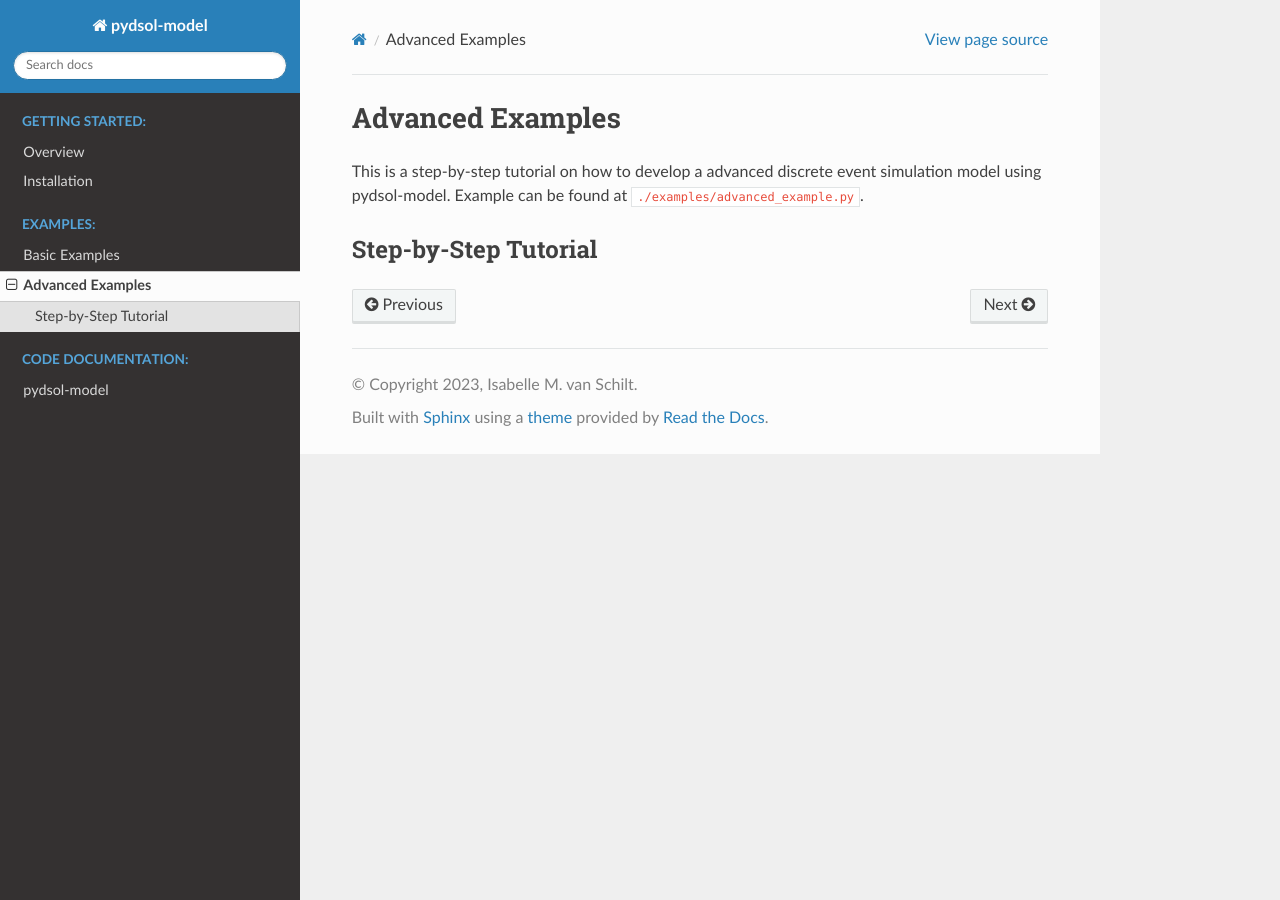
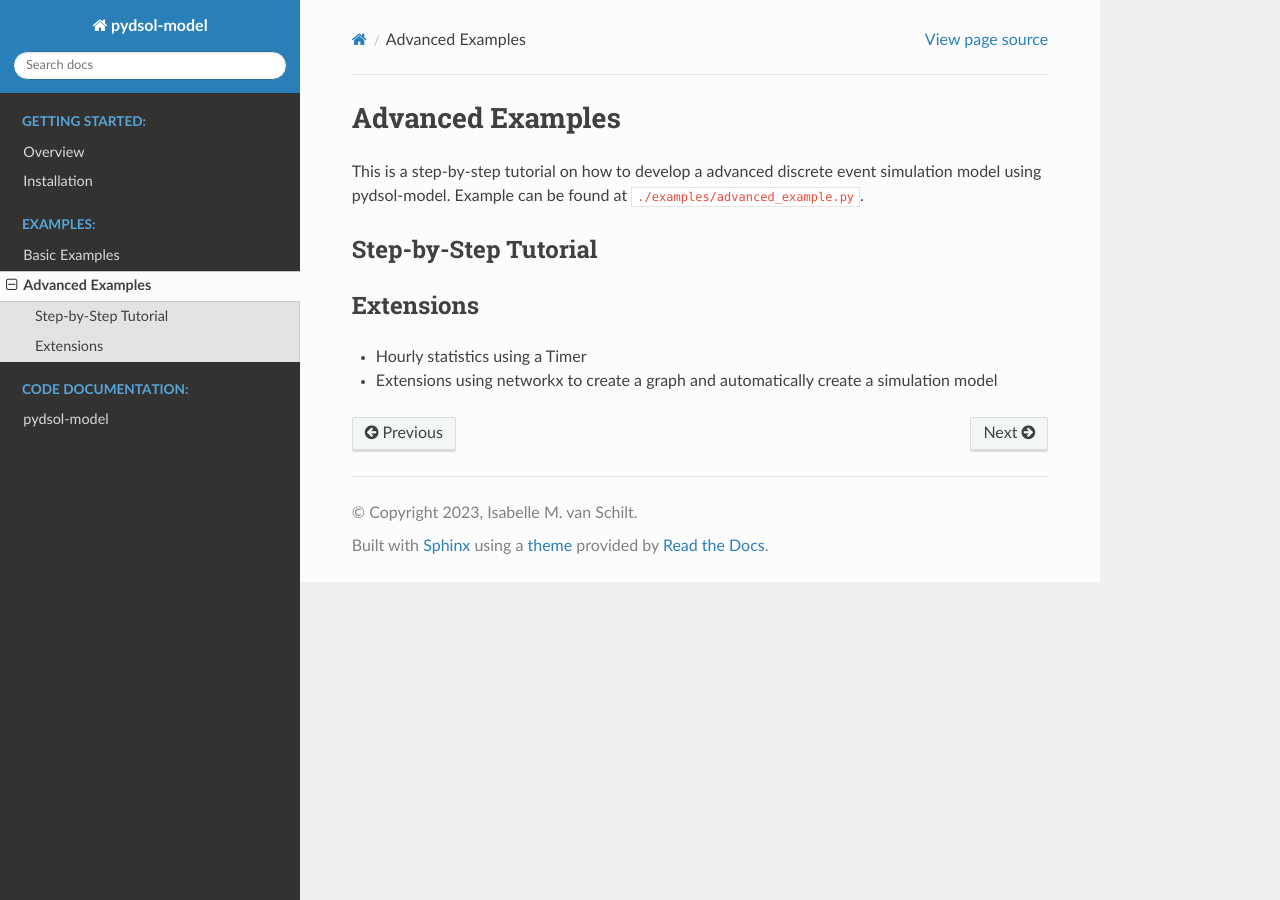
Before and after one commit to imvs95/pydsol-model, a Sphinx documentation site: the page built from docs/source/advanced_example.rst, in a window 1280 px wide. Built offline with Sphinx 7.4.7 and the Read the Docs theme 2.0.0, drawn with Linux system fonts in a browser that asks for light colours.

Commit message:
add advanced example.py

```diff
--- a/docs/source/advanced_example.rst
+++ b/docs/source/advanced_example.rst
@@ -8,3 +8,11 @@ Example can be found at ``./examples/advanced_example.py``.
 ++++++++++++++++++++++++++++++++++++++++++++++++++++++++++++
 Step-by-Step Tutorial
 ++++++++++++++++++++++++++++++++++++++++++++++++++++++++++++
+
+
+++++++++++++++++++++++++++++++++++++++++++++++++++++++++++++
+Extensions
+++++++++++++++++++++++++++++++++++++++++++++++++++++++++++++
+
+* Hourly statistics using a Timer
+* Extensions using networkx to create a graph and automatically create a simulation model
```
Also changed, not shown: 1 other file.
